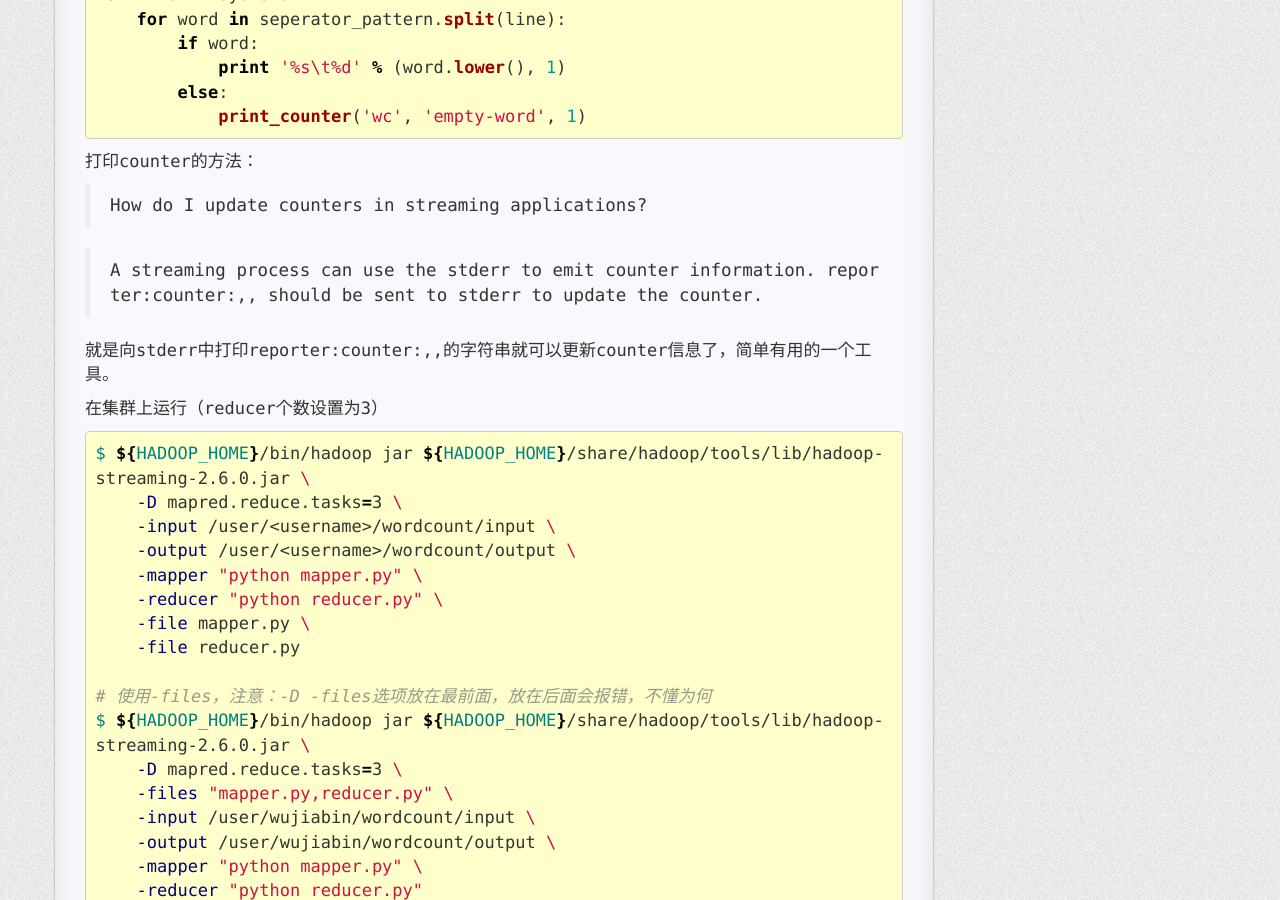
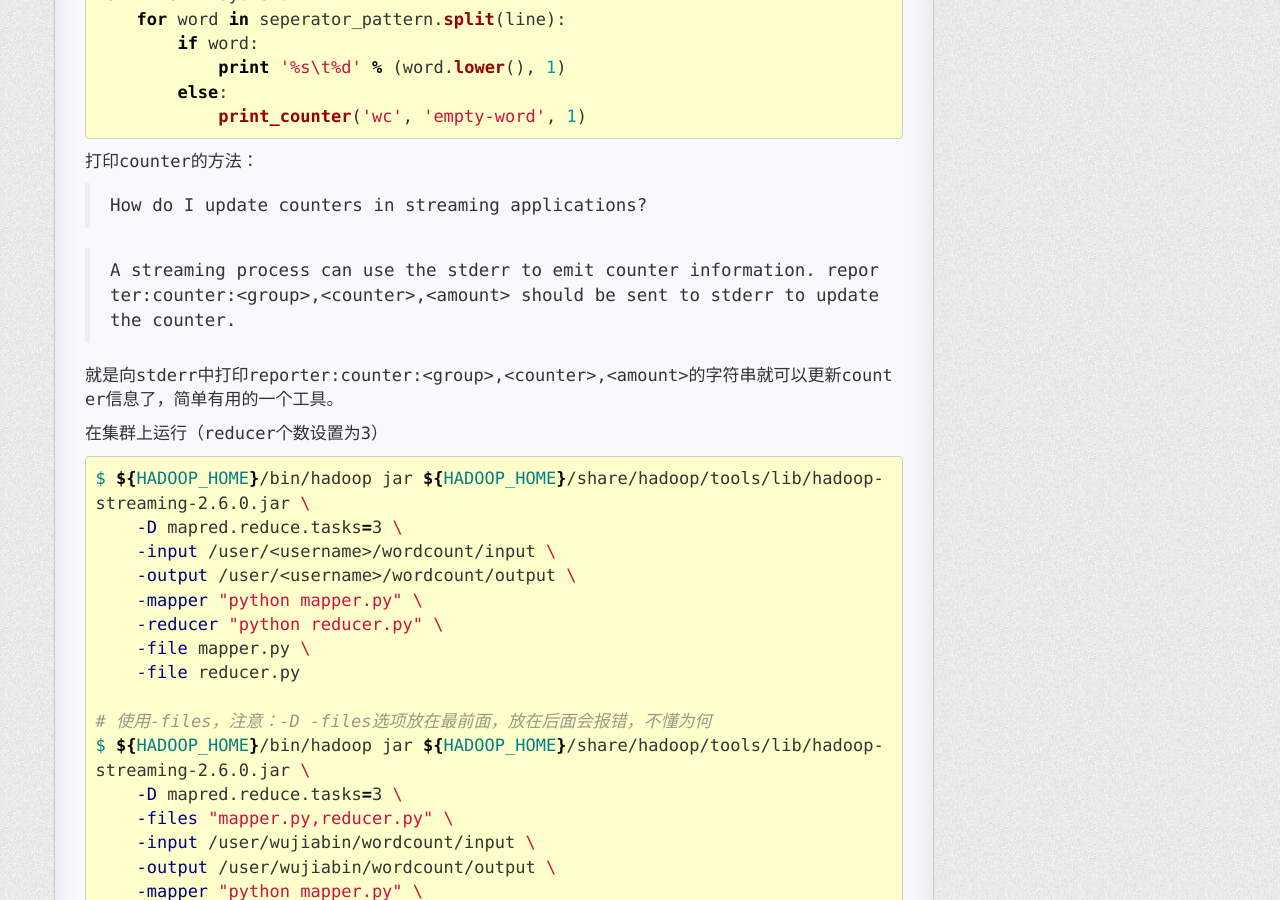
Before and after one commit to icejoywoo/icejoywoo.github.io, a Jekyll site: the page built from _posts/2015-09-28-introduction-to-hadoop-streaming.md, in a window 1280 px wide and 900 px high, scrolled down 5731 px. Built offline with Jekyll 4.4.1, drawn with Linux system fonts in a browser that asks for light colours; nearby versions of some CDN libraries; Markdown is read by kramdown in place of the engine named in the settings; comment, search, counter and statistics services are not loaded; some of the changed text lies outside the part shown.

Commit message:
fix format

```diff
--- a/_posts/2015-09-28-introduction-to-hadoop-streaming.md
+++ b/_posts/2015-09-28-introduction-to-hadoop-streaming.md
@@ -255,9 +255,9 @@ for line in sys.stdin:
 
 >How do I update counters in streaming applications?
 
->A streaming process can use the stderr to emit counter information. reporter:counter:<group>,<counter>,<amount> should be sent to stderr to update the counter.
+>A streaming process can use the stderr to emit counter information. reporter:counter:&lt;group&gt;,&lt;counter&gt;,&lt;amount&gt; should be sent to stderr to update the counter.
 
-就是向stderr中打印reporter:counter:<group>,<counter>,<amount>的字符串就可以更新counter信息了，简单有用的一个工具。
+就是向stderr中打印reporter:counter:&lt;group&gt;,&lt;counter&gt;,&lt;amount&gt;的字符串就可以更新counter信息了，简单有用的一个工具。
 
 
 在集群上运行（reducer个数设置为3）
```
Also changed, not shown: other parts of _posts/2015-09-28-introduction-to-hadoop-streaming.md (+1 -1 lines).
